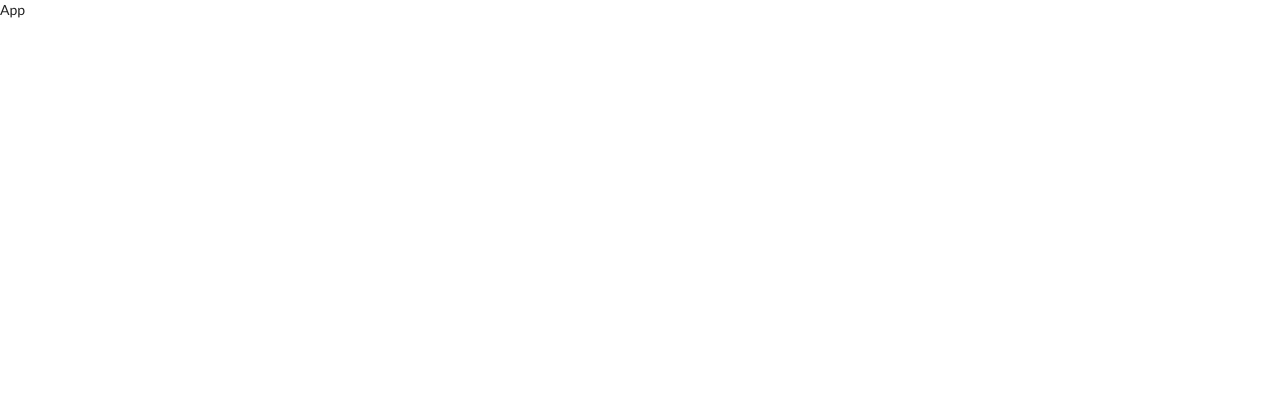
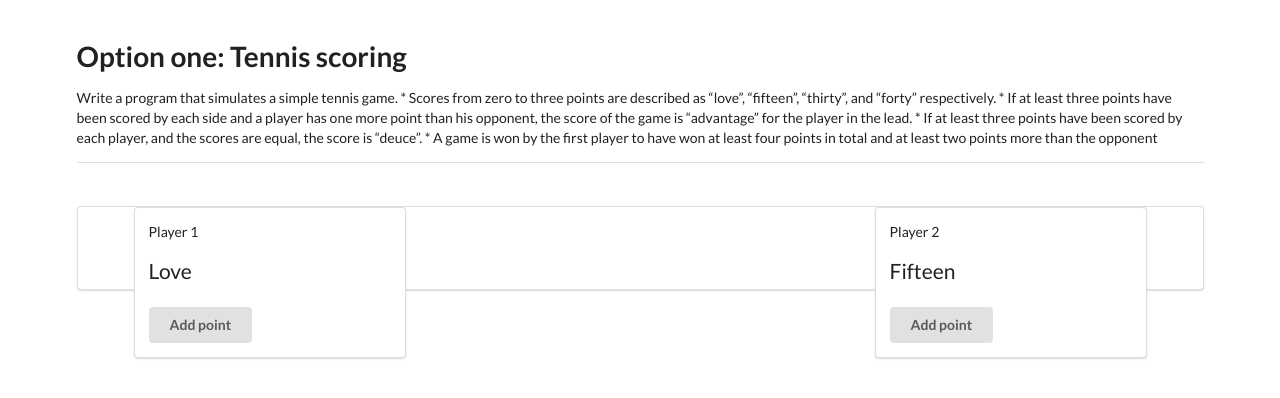
Before and after one commit to ijelen/storyful-tennis-scoring, a React (Create React App) app: page / in a window 1280 px wide. Shown: the top 398 px of the page. Built offline with nearby package versions, Linux system fonts and the light colour scheme.

Commit message:
Set up UI

```diff
--- a/src/App.js
+++ b/src/App.js
@@ -1,7 +1,40 @@
 import React from "react";
 
 const App = () => {
-  return <div>App</div>;
+  return (
+    <div className="ui container" style={{ marginTop: "3rem" }}>
+      <h1 className="ui header">Option one: Tennis scoring</h1>
+      <p>
+        Write a program that simulates a simple tennis game. * Scores from zero
+        to three points are described as “love”, “fifteen”, “thirty”, and
+        “forty” respectively. * If at least three points have been scored by
+        each side and a player has one more point than his opponent, the score
+        of the game is “advantage” for the player in the lead. * If at least
+        three points have been scored by each player, and the scores are equal,
+        the score is “deuce”. * A game is won by the first player to have won at
+        least four points in total and at least two points more than the
+        opponent
+      </p>
+      <div className="ui divider" style={{ marginBottom: "3rem" }}></div>
+      <div className="ui segment" style={{ height: "6rem" }}>
+        <div className="ui left internal rail">
+          <div className="ui segment">
+            <p>Player 1</p>
+            <p style={{ fontSize: "1.5rem" }}>Love</p>
+            <button className="ui button">Add point</button>
+          </div>
+        </div>
+        <div className="ui right internal rail">
+          <div className="ui segment">
+            <p>Player 2</p>
+
+            <p style={{ fontSize: "1.5rem" }}>Fifteen</p>
+            <button className="ui button">Add point</button>
+          </div>
+        </div>
+      </div>
+    </div>
+  );
 };
 
 export default App;
```
